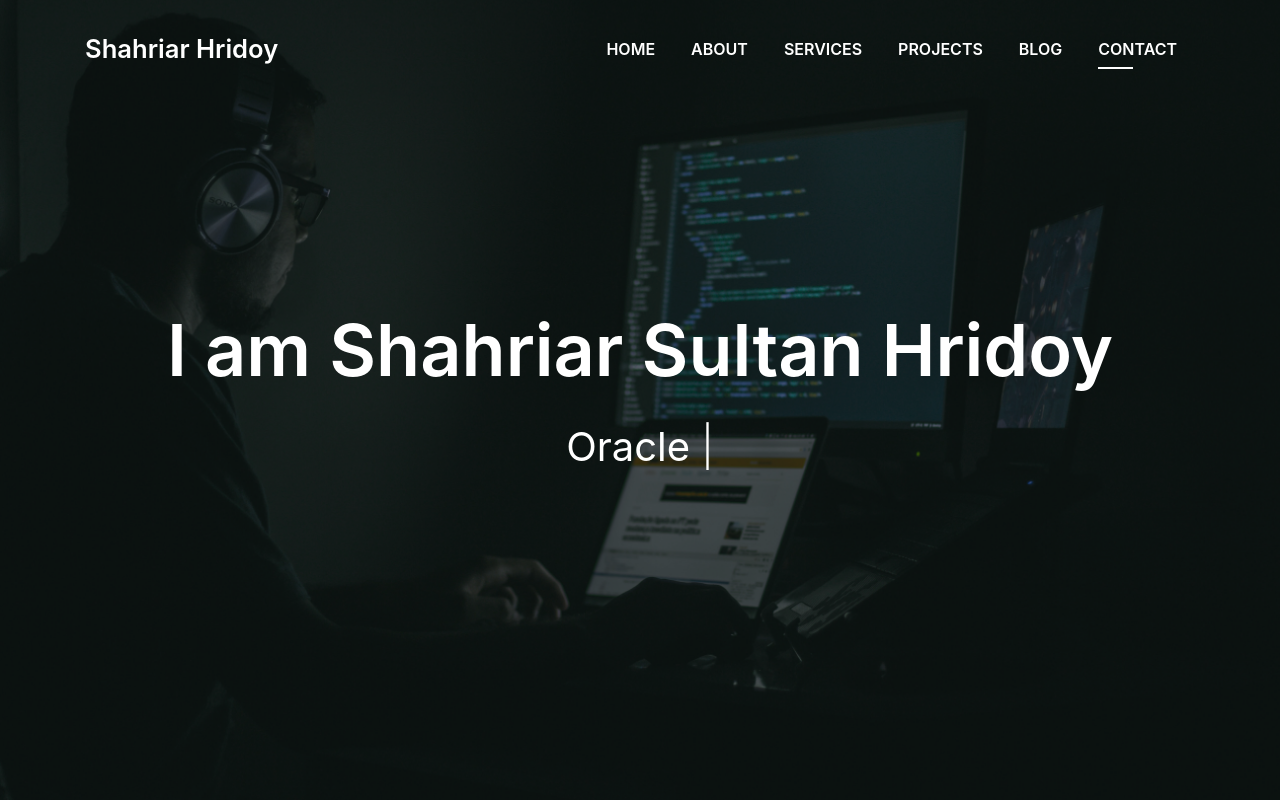
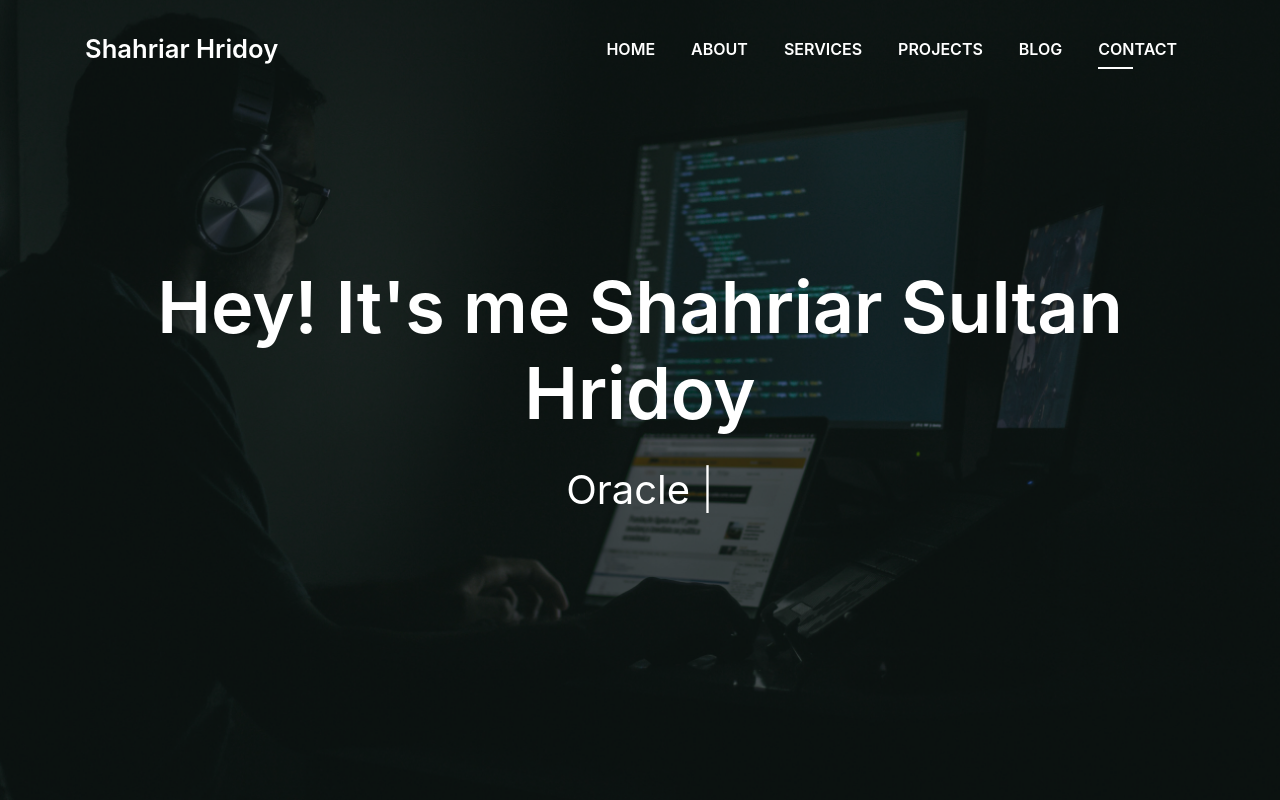
Before and after one commit to ShahriarSultan/Hridoy, a plain HTML site: page index.html in a window 1280 px wide. Shown: the top 800 px of the page. Drawn offline with Linux system fonts and the light colour scheme; files whose address does not match are found by name.

Commit message:
Update index.html It's me

```diff
--- a/index.html
+++ b/index.html
@@ -85,7 +85,7 @@
           <div class="row">
             <!--<p class="display-6 color-d">Hello, world!</p>-->
             <div class="col-sm-9 col-md-12">
-              <h1 class="intro-title mb-4">I am Shahriar Sultan Hridoy</h1>
+              <h1 class="intro-title mb-4">Hey! It's me Shahriar Sultan Hridoy</h1>
               <p class="intro-subtitle"><span class="text-slider-items">Excel Expert,Power BI Expert,Oracle SQL,Data Analyst,Data Analytics,Data Visualization </span><strong class="text-slider"></strong></p>
               <!-- <p class="pt-3"><a class="btn btn-primary btn js-scroll px-4" href="#about" role="button">Learn More</a></p> -->
             </div>
```
